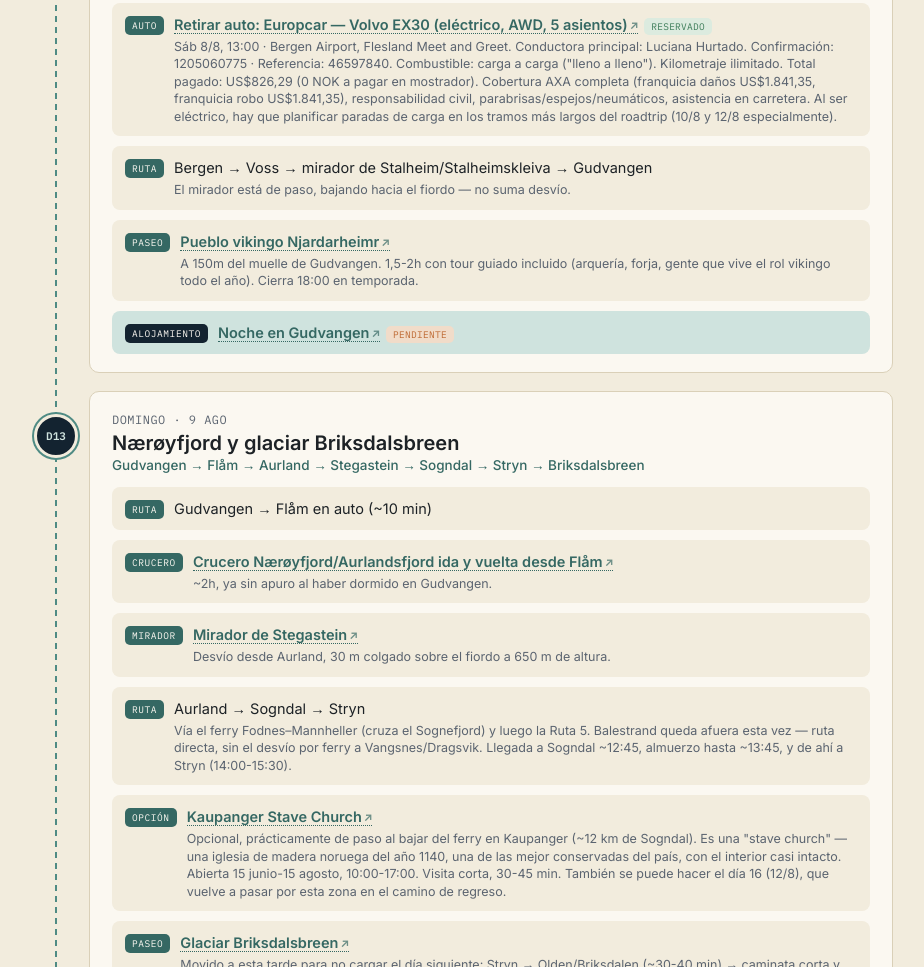
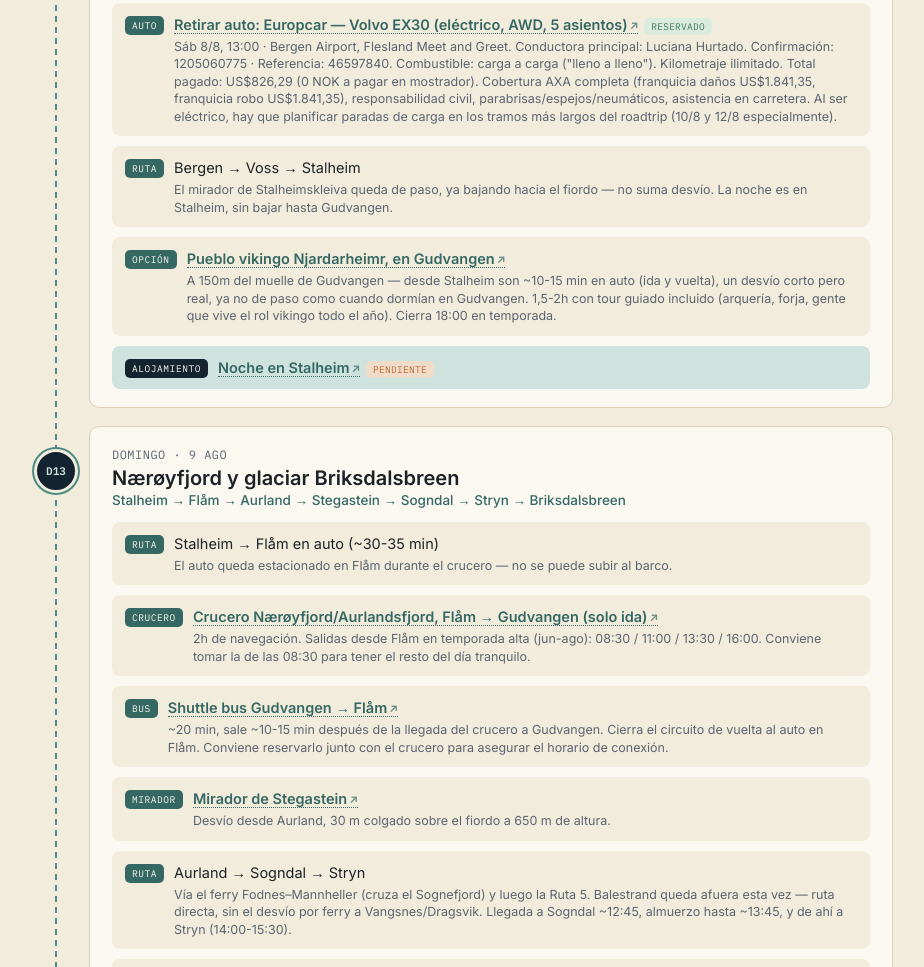
Before and after one commit to gcotegit/Itinerario-noruega, a plain HTML site: page index.html in a window 1280 px wide. Shown: the part 8176-9143 px from the top of the page, without its empty margins (177-1101 px from the left). Drawn offline with Linux system fonts and the light colour scheme.

Commit message:
D12/D13: dormir en Stalheim el 8/8, crucero ida + shuttle bus desde Flam el 9/8 (auto estacionado)

```diff
--- a/index.html
+++ b/index.html
@@ -789,25 +789,26 @@ const daysAltOverride = [
   {
     date:"8 ago", weekday:"Sábado", dayNum:"D12", region:"roadtrip",
     title:"Vuelta a Bergen y arranque del roadtrip",
-    route:"Stavanger → Bergen (bus) → Voss → Stalheim → Gudvangen (auto)",
+    route:"Stavanger → Bergen (bus) → Voss → Stalheim (auto)",
     items:[
       {tag:"bus", text:"FlixBus, Stavanger bussterminal → Bergen Busstasjon", note:"07:50 → 12:30 (4h40). Ruta 652. Andén 7 en Stavanger → Andén N en Bergen. Misma reserva 337 909 2787. Asientos: Gabriel 16A, Luciana 16B.", status:"reservado"},
       {tag:"aviso", text:"Tiempo ajustado con el retiro del auto", note:"El bus llega 12:30 al centro, y el auto se retira 13:00 en el aeropuerto. Contando bajar del bus, retirar el equipaje guardado y el traslado en Bybanen hasta Flesland (~30-45 min), es probable que lleguen 15-30 min después de la hora reservada. No debería ser grave (es \"Meet and Greet\", suele haber flexibilidad), pero si se complica, conviene avisarle a Europcar apenas bajen del bus. Teléfono del mostrador en el aeropuerto de Bergen: +47 55 22 73 20 (abierto 24h)."},
       {tag:"equipaje", text:"Retirar el equipaje guardado en Bergen"},
       {tag:"traslado", text:"Centro de Bergen → Aeropuerto de Bergen (Flesland)", note:"El auto se retira en el aeropuerto, no en el centro — sumar este traslado (Bybanen, la línea de tranvía, ~30-45 min) antes de llegar al mostrador de Europcar.", map:"Bergen Airport Flesland"},
       {tag:"auto", text:"Retirar auto: Europcar — Volvo EX30 (eléctrico, AWD, 5 asientos)", note:"Sáb 8/8, 13:00 · Bergen Airport, Flesland Meet and Greet. Conductora principal: Luciana Hurtado. Confirmación: 1205060775 · Referencia: 46597840. Combustible: carga a carga (\"lleno a lleno\"). Kilometraje ilimitado. Total pagado: US$826,29 (0 NOK a pagar en mostrador). Cobertura AXA completa (franquicia daños US$1.841,35, franquicia robo US$1.841,35), responsabilidad civil, parabrisas/espejos/neumáticos, asistencia en carretera. Al ser eléctrico, hay que planificar paradas de carga en los tramos más largos del roadtrip (10/8 y 12/8 especialmente).", map:"Bergen Airport Flesland", status:"reservado"},
-      {tag:"ruta", text:"Bergen → Voss → mirador de Stalheim/Stalheimskleiva → Gudvangen", note:"El mirador está de paso, bajando hacia el fiordo — no suma desvío."},
-      {tag:"paseo", text:"Pueblo vikingo Njardarheimr", note:"A 150m del muelle de Gudvangen. 1,5-2h con tour guiado incluido (arquería, forja, gente que vive el rol vikingo todo el año). Cierra 18:00 en temporada.", map:"Njardarheimr Viking Village"},
-      {tag:"alojamiento", text:"Noche en Gudvangen", map:"Gudvangen Fjordtell", status:"pendiente", stay:true}
+      {tag:"ruta", text:"Bergen → Voss → Stalheim", note:"El mirador de Stalheimskleiva queda de paso, ya bajando hacia el fiordo — no suma desvío. La noche es en Stalheim, sin bajar hasta Gudvangen."},
+      {tag:"opción", text:"Pueblo vikingo Njardarheimr, en Gudvangen", note:"A 150m del muelle de Gudvangen — desde Stalheim son ~10-15 min en auto (ida y vuelta), un desvío corto pero real, ya no de paso como cuando dormían en Gudvangen. 1,5-2h con tour guiado incluido (arquería, forja, gente que vive el rol vikingo todo el año). Cierra 18:00 en temporada.", map:"Njardarheimr Viking Village"},
+      {tag:"alojamiento", text:"Noche en Stalheim", map:"Stalheim Hotel", status:"pendiente", stay:true}
     ]
   },
   {
     date:"9 ago", weekday:"Domingo", dayNum:"D13", region:"roadtrip",
     title:"Nærøyfjord y glaciar Briksdalsbreen",
-    route:"Gudvangen → Flåm → Aurland → Stegastein → Sogndal → Stryn → Briksdalsbreen",
+    route:"Stalheim → Flåm → Aurland → Stegastein → Sogndal → Stryn → Briksdalsbreen",
     items:[
-      {tag:"ruta", text:"Gudvangen → Flåm en auto (~10 min)"},
-      {tag:"crucero", text:"Crucero Nærøyfjord/Aurlandsfjord ida y vuelta desde Flåm", note:"~2h, ya sin apuro al haber dormido en Gudvangen.", map:"Flåm ferry terminal"},
+      {tag:"ruta", text:"Stalheim → Flåm en auto (~30-35 min)", note:"El auto queda estacionado en Flåm durante el crucero — no se puede subir al barco."},
+      {tag:"crucero", text:"Crucero Nærøyfjord/Aurlandsfjord, Flåm → Gudvangen (solo ida)", note:"2h de navegación. Salidas desde Flåm en temporada alta (jun-ago): 08:30 / 11:00 / 13:30 / 16:00. Conviene tomar la de las 08:30 para tener el resto del día tranquilo.", map:"Flåm ferry terminal"},
+      {tag:"bus", text:"Shuttle bus Gudvangen → Flåm", note:"~20 min, sale ~10-15 min después de la llegada del crucero a Gudvangen. Cierra el circuito de vuelta al auto en Flåm. Conviene reservarlo junto con el crucero para asegurar el horario de conexión.", map:"Gudvangen ferjekai"},
       {tag:"mirador", text:"Mirador de Stegastein", note:"Desvío desde Aurland, 30 m colgado sobre el fiordo a 650 m de altura.", map:"Stegastein Viewpoint"},
       {tag:"ruta", text:"Aurland → Sogndal → Stryn", note:"Vía el ferry Fodnes–Mannheller (cruza el Sognefjord) y luego la Ruta 5. Balestrand queda afuera esta vez — ruta directa, sin el desvío por ferry a Vangsnes/Dragsvik. Llegada a Sogndal ~12:45, almuerzo hasta ~13:45, y de ahí a Stryn (14:00-15:30)."},
       {tag:"opción", text:"Kaupanger Stave Church", note:"Opcional, prácticamente de paso al bajar del ferry en Kaupanger (~12 km de Sogndal). Es una \"stave church\" — una iglesia de madera noruega del año 1140, una de las mejor conservadas del país, con el interior casi intacto. Abierta 15 junio-15 agosto, 10:00-17:00. Visita corta, 30-45 min. También se puede hacer el día 16 (12/8), que vuelve a pasar por esta zona en el camino de regreso.", map:"Kaupanger Stave Church"},
```
